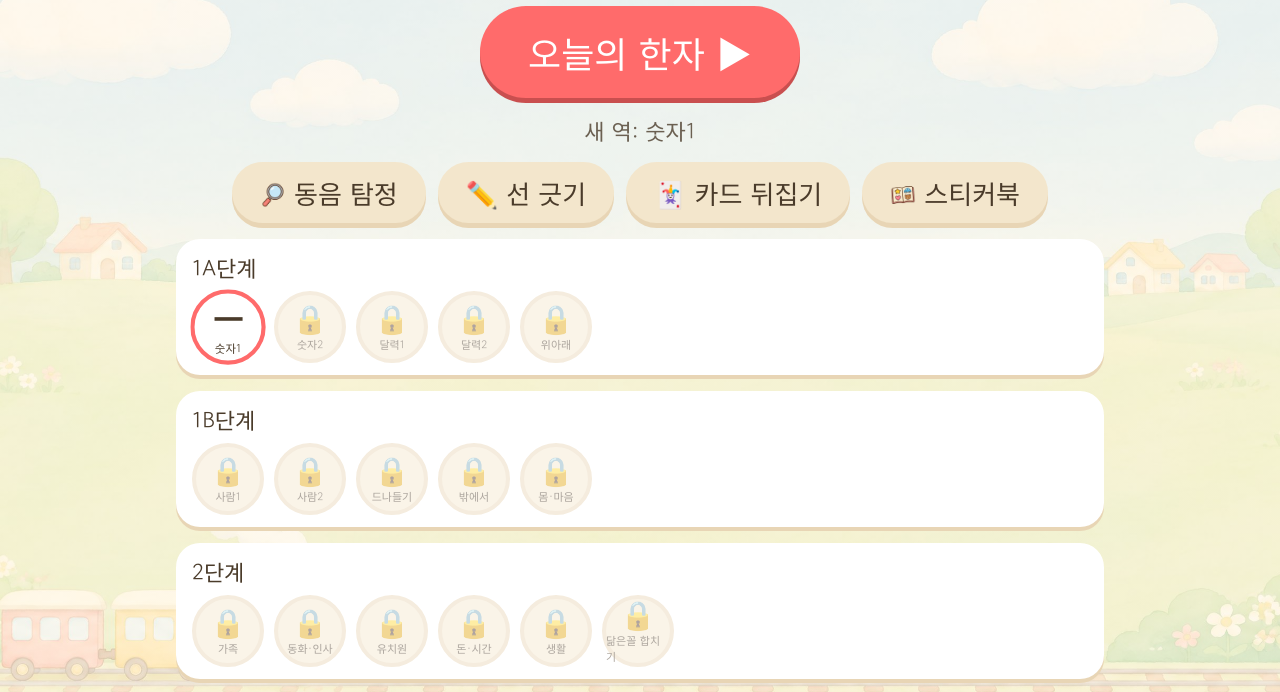
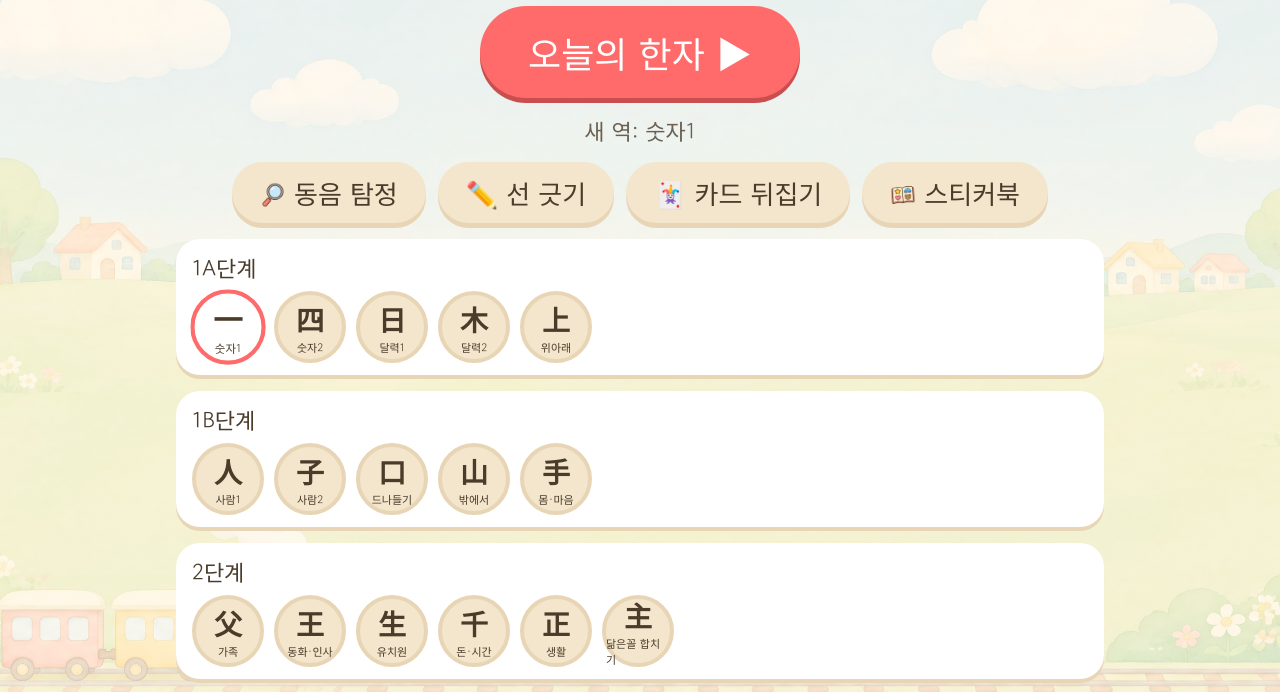
Before and after one commit to spindynamicsultrafast-arch/hanja-train, a plain HTML site: page index.html in a window 1280 px wide. Shown: the part 73-765 px from the top of the page. Drawn offline with Linux system fonts and the light colour scheme; a web font is replaced by a local one.

Commit message:
feat: 테스트용으로 모든 역 열기
Co-Authored-By: Claude Opus 5.5 <noreply@anthropic.com>

```diff
--- a/index.html
+++ b/index.html
@@ -370,7 +370,7 @@ function goHome(){
   <div class="row"><button class="soft" onclick="detective()">${ico('find')} 동음 탐정</button><button class="soft" onclick="lineGame()">✏️ 선 긋기</button><button class="soft" onclick="memory()">🃏 카드 뒤집기</button><button class="soft" onclick="book()">${ico('book')} 스티커북</button>${g&&!newOk?'<button class="soft" onclick="startSession(true)">➕ 새 역 하나 더</button>':''}</div>${map}`);
 }
 function stn(g){const done=S.done.includes(g.i),cur=nextGroup()===g;
-  return `<div class="stn ${done?'done':''} ${done&&mastered(g)?'gold':''} ${cur?'cur':''} ${!done&&!cur?'lock':''}" ${done?`onclick="replay(${g.i})"`:cur?'onclick="startSession(true)"':''}><span class="hj">${done||cur?g.chars[0]:'🔒'}</span><small>${g.name}</small></div>`}
+  return `<div class="stn ${done?'done':''} ${done&&mastered(g)?'gold':''} ${cur?'cur':''} " onclick="${cur?'startSession(true)':`replay(${g.i})`}"><span class="hj">${g.chars[0]}</span><small>${g.name}</small></div>`}
 
 function startSession(force){
   const t=today(),due=shuffle(learned().filter(h=>S.cards[h].due<=t)).slice(0,6),g=nextGroup(),doNew=!!g&&(S.lastNew!==t||force),st=[];
```
